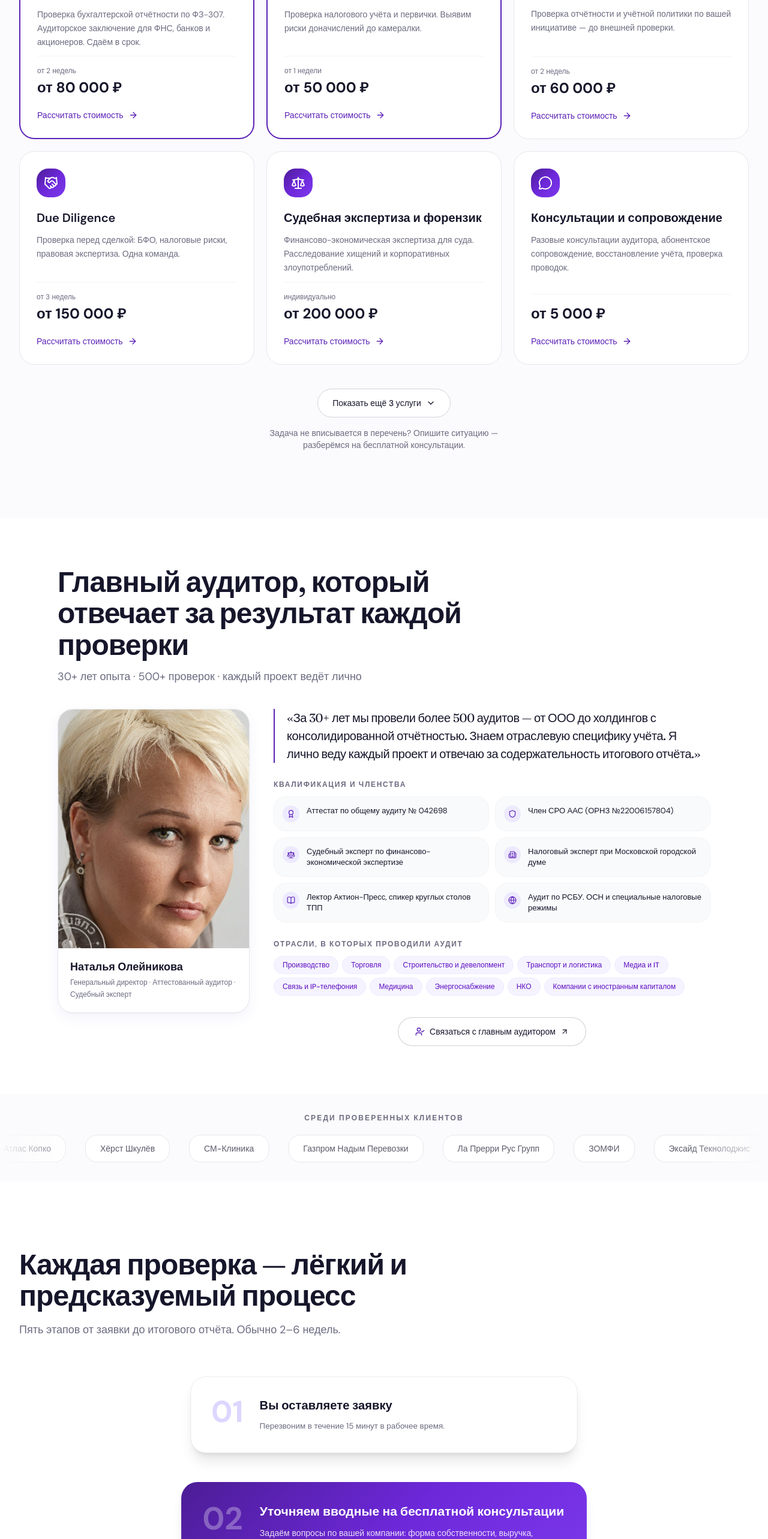
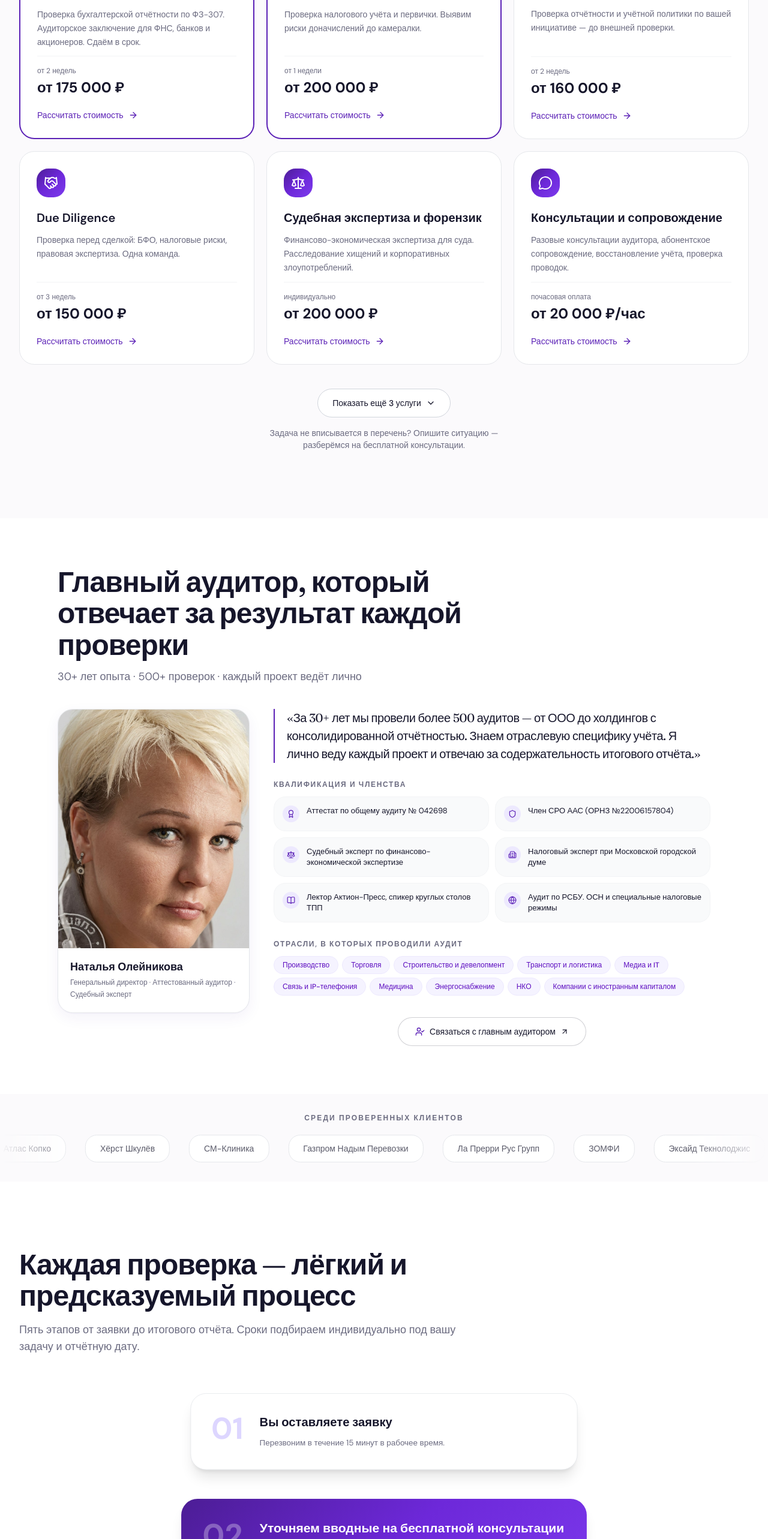
Before and after one commit to npopko55-cmd/info-forvard-site, a Next.js app: page / in a window 1280 px wide. Shown: the part 1580-4146 px from the top of the page at 60% size. Built offline with nearby package versions, Linux system fonts and the light colour scheme.

Commit message:
feat: updated prices, individual timing, expanded form (industry/headcount/accounting)

```diff
--- a/src/app/layout.tsx
+++ b/src/app/layout.tsx
@@ -16,7 +16,7 @@ const fraunces = Fraunces({
 });
 
 export const metadata: Metadata = {
-  title: "Аудит БФО от 80 000 ₽ — ИНФО ФОРВАРД | Консультация аудитора бесплатно",
+  title: "Аудит БФО от 175 000 ₽ — ИНФО ФОРВАРД | Консультация аудитора бесплатно",
   description:
     "Обязательный аудит БФО, налоговый аудит, Due Diligence. 30+ лет опыта руководителя практики. 500+ аудиторских проверок. Перезвоним за 15 минут.",
 };
--- a/src/components/contact-form.tsx
+++ b/src/components/contact-form.tsx
@@ -5,7 +5,21 @@ import { motion } from "framer-motion";
 import { Phone, Mail, MapPin, Clock, CheckCircle2, Send } from "lucide-react";
 
 const revenueOptions = ["до 400 млн", "до 800 млн", "до 2 млрд", "2+ млрд"];
-const accountingOptions = ["1–2", "3–4", "5 и более"];
+const accountingOptions = ["1", "2", "3", "4 и более"];
+const headcountOptions = ["до 50", "50–250", "250–1000", "1000+"];
+const industryOptions = [
+  "Производство",
+  "Торговля",
+  "Строительство",
+  "IT / Связь",
+  "Транспорт / Логистика",
+  "Медицина",
+  "Финансы",
+  "Услуги",
+  "Медиа",
+  "НКО",
+  "Другое",
+];
 const serviceOptions = [
   "Обратный звонок / обсудить задачу",
   "Обязательный аудит БФО",
@@ -29,6 +43,8 @@ export function ContactForm() {
   const [error, setError] = useState<string | null>(null);
   const [revenue, setRevenue] = useState(revenueOptions[1]);
   const [accounting, setAccounting] = useState(accountingOptions[0]);
+  const [headcount, setHeadcount] = useState(headcountOptions[0]);
+  const [industry, setIndustry] = useState(industryOptions[0]);
   const [service, setService] = useState(serviceOptions[0]);
   const [phone, setPhone] = useState("");
   const [email, setEmail] = useState("");
@@ -41,7 +57,9 @@ export function ContactForm() {
 
     const payload = {
       service,
+      industry,
       revenue,
+      headcount,
       accounting,
       phone,
       email,
@@ -165,6 +183,37 @@ export function ContactForm() {
                   </div>
                 </div>
 
+                {/* Industry */}
+                <div>
+                  <label className="block text-sm font-medium mb-3">
+                    Отрасль
+                  </label>
+                  <div className="relative">
+                    <select
+                      value={industry}
+                      onChange={(e) => setIndustry(e.target.value)}
+                      className="w-full h-12 px-4 pr-10 rounded-xl bg-gray-50 border border-gray-200 focus:border-primary focus:ring-2 focus:ring-violet-100 outline-none transition-all text-base appearance-none cursor-pointer"
+                    >
+                      {industryOptions.map((opt) => (
+                        <option key={opt} value={opt}>
+                          {opt}
+                        </option>
+                      ))}
+                    </select>
+                    <div className="pointer-events-none absolute right-4 top-1/2 -translate-y-1/2 text-muted-foreground">
+                      <svg width="14" height="14" viewBox="0 0 14 14" fill="none">
+                        <path
+                          d="M3.5 5.25L7 8.75L10.5 5.25"
+                          stroke="currentColor"
+                          strokeWidth="1.75"
+                          strokeLinecap="round"
+                          strokeLinejoin="round"
+                        />
+                      </svg>
+                    </div>
+                  </div>
+                </div>
+
                 {/* Revenue */}
                 <div>
                   <label className="block text-sm font-medium mb-3">
@@ -188,10 +237,33 @@ export function ContactForm() {
                   </div>
                 </div>
 
+                {/* Headcount */}
+                <div>
+                  <label className="block text-sm font-medium mb-3">
+                    Сотрудников в компании
+                  </label>
+                  <div className="flex flex-wrap gap-2">
+                    {headcountOptions.map((opt) => (
+                      <button
+                        key={opt}
+                        type="button"
+                        onClick={() => setHeadcount(opt)}
+                        className={`px-5 h-11 rounded-xl text-sm font-medium transition-all ${
+                          headcount === opt
+                            ? "gradient-violet text-white shadow-md shadow-violet-500/20"
+                            : "bg-gray-50 text-foreground hover:bg-gray-100 border border-gray-200"
+                        }`}
+                      >
+                        {opt}
+                      </button>
+                    ))}
+                  </div>
+                </div>
+
                 {/* Accounting team */}
                 <div>
                   <label className="block text-sm font-medium mb-3">
-                    Бухгалтерия, чел.
+                    Бухгалтеров в штате
                   </label>
                   <div className="flex flex-wrap gap-2">
                     {accountingOptions.map((opt) => (
--- a/src/components/faq.tsx
+++ b/src/components/faq.tsx
@@ -11,7 +11,7 @@ const faqItems = [
   },
   {
     q: "Из чего складывается стоимость аудита?",
-    a: "На стоимость влияет масштаб бизнеса, сложность и специфика учёта, применяемые стандарты (ФСБУ, МСФО), наличие обособленных подразделений и дочерних компаний. Обязательный аудит — от 80 000 ₽. Точную стоимость назовём после первичной оценки и зафиксируем в договоре.",
+    a: "На стоимость влияет масштаб бизнеса, сложность и специфика учёта, применяемые стандарты (ФСБУ, МСФО), наличие обособленных подразделений и дочерних компаний. Обязательный аудит — от 175 000 ₽. Точную стоимость назовём после первичной оценки и зафиксируем в договоре.",
   },
   {
     q: "Какие документы нужно подготовить?",
@@ -19,7 +19,7 @@ const faqItems = [
   },
   {
     q: "Сколько занимает аудит по времени?",
-    a: "Обязательный аудит БФО — от 2 до 6 недель в зависимости от объёма операций. Экспресс-формат возможен. Сроки — в договоре.",
+    a: "Сроки подбираем индивидуально под объём вашей отчётности и отчётную дату. На бесплатной консультации оценим объём и зафиксируем срок в договоре.",
   },
   {
     q: "Аудит парализует работу бухгалтерии?",
--- a/src/components/for-director.tsx
+++ b/src/components/for-director.tsx
@@ -22,8 +22,8 @@ const stats = [
   },
   {
     label: "Срок",
-    value: "от 2 недель",
-    description: "обязательный аудит БФО — 2–6 недель",
+    value: "под задачу",
+    description: "подбираем индивидуально под отчётную дату и фиксируем в договоре",
   },
 ];
 
--- a/src/components/process.tsx
+++ b/src/components/process.tsx
@@ -127,7 +127,8 @@ export function Process() {
             Каждая проверка — лёгкий и предсказуемый процесс
           </h2>
           <p className="text-lg text-muted-foreground">
-            Пять этапов от заявки до итогового отчёта. Обычно 2–6 недель.
+            Пять этапов от заявки до итогового отчёта. Сроки подбираем
+            индивидуально под вашу задачу и отчётную дату.
           </p>
         </motion.div>
 
--- a/src/components/services.tsx
+++ b/src/components/services.tsx
@@ -23,7 +23,7 @@ const services = [
     description:
       "Проверка бухгалтерской отчётности по ФЗ-307. Аудиторское заключение для ФНС, банков и акционеров. Сдаём в срок.",
     timeline: "от 2 недель",
-    price: "от 80 000 ₽",
+    price: "от 175 000 ₽",
     popular: true,
     icon: FileCheck,
   },
@@ -33,7 +33,7 @@ const services = [
     description:
       "Проверка налогового учёта и первички. Выявим риски доначислений до камералки.",
     timeline: "от 1 недели",
-    price: "от 50 000 ₽",
+    price: "от 200 000 ₽",
     popular: true,
     icon: Calculator,
   },
@@ -43,7 +43,7 @@ const services = [
     description:
       "Проверка отчётности и учётной политики по вашей инициативе — до внешней проверки.",
     timeline: "от 2 недель",
-    price: "от 60 000 ₽",
+    price: "от 160 000 ₽",
     popular: false,
     icon: Search,
   },
@@ -72,8 +72,8 @@ const services = [
     title: "Консультации и сопровождение",
     description:
       "Разовые консультации аудитора, абонентское сопровождение, восстановление учёта, проверка проводок.",
-    timeline: "",
-    price: "от 5 000 ₽",
+    timeline: "почасовая оплата",
+    price: "от 20 000 ₽/час",
     popular: false,
     icon: MessageCircle,
   },
```
Also changed, not shown: 1 other file (tests, documents, lock files or other folders).
